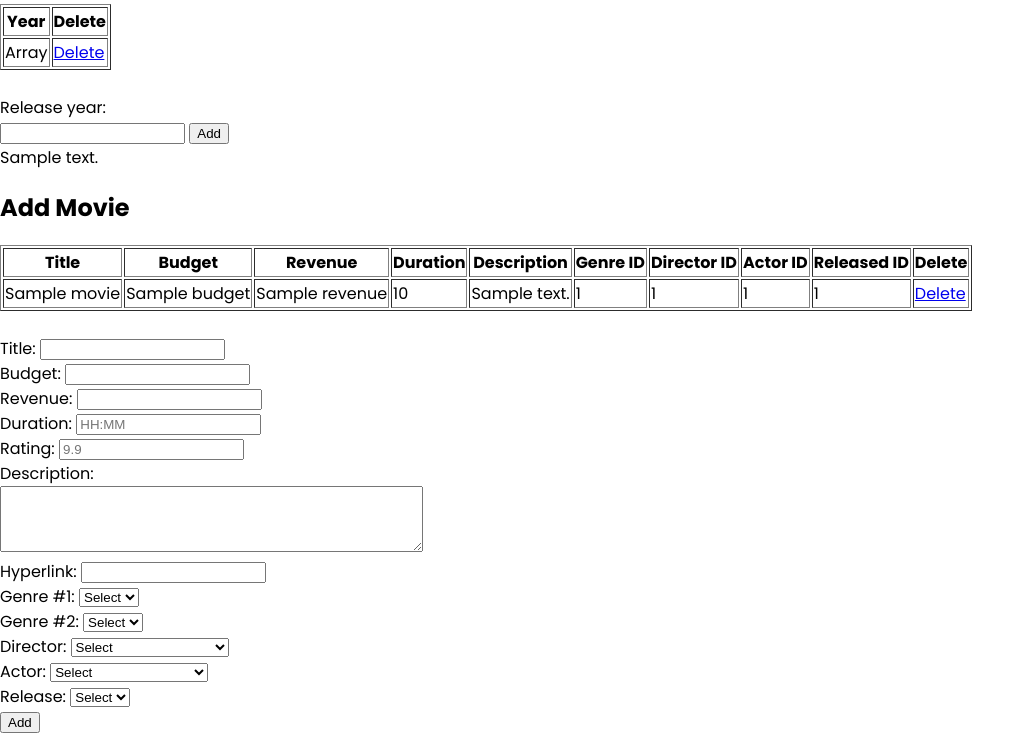
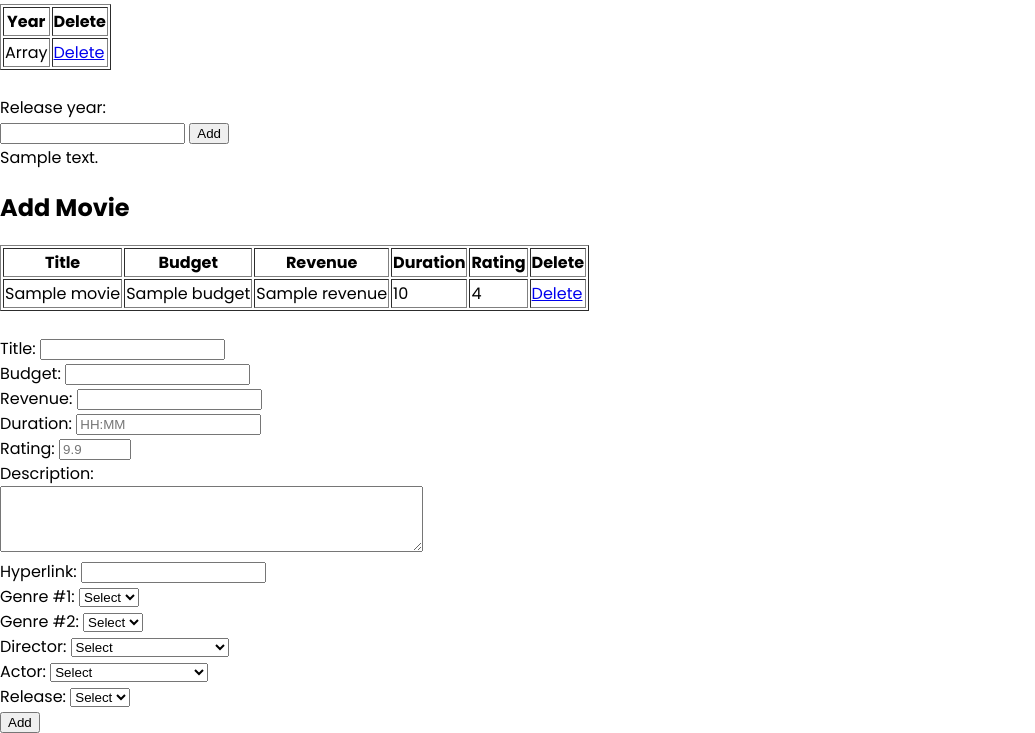
Before and after one commit to EtienneCClarke/Movie-Database-Presentation-Tool, a CodeIgniter app: the page made by application/views/admin_view/add_movie.php in a window 1280 px wide. Shown: the part 764-1497 px from the top of the page, without its empty margins (0-1035 px from the left). Run offline with CodeIgniter, Linux system fonts and the light colour scheme; the template is opened without the code that fills it: most values are stand-ins (such as "Sample title", 1, 10 or a date in 2020).

Commit message:
updated admin

```diff
--- a/application/controllers/Admin_Controller/Add_Movie_Controller.php
+++ b/application/controllers/Admin_Controller/Add_Movie_Controller.php
@@ -136,8 +136,8 @@ class Add_Movie_Controller extends CI_Controller {
 		$data['revenue'] = $this->input->post('revenue', TRUE);
 		$data['duration'] = $this->input->post('duration', TRUE);
 		$data['rating'] = $this->input->post('rating', TRUE);
-		$data['genreID'] = $this->input->post('genreIDOne', TRUE);
-		$data['genreID1'] = $this->input->post('genreIDTwo', TRUE);
+		$data['genreID'] = $this->input->post('genreID', TRUE);
+		$data['genreID2'] = $this->input->post('genreIDTwo', TRUE);
 		$data['directorID'] = $this->input->post('directorID', TRUE);
 		$data['actorID'] = $this->input->post('actorID', TRUE);
 		$data['releasedID'] = $this->input->post('releaseID', TRUE);
@@ -147,7 +147,7 @@ class Add_Movie_Controller extends CI_Controller {
 		$titleExists = $this->add_movie_model->addMovie($data);
 		if($titleExists)
 		{
-			$data['movieMessage'] = "Title already exists";
+			$data['movieMessage'] = "Movie already exists";
         }else{
             $data['movieMessage'] = "Movie added";
         }
--- a/application/views/admin_view/add_movie.php
+++ b/application/views/admin_view/add_movie.php
@@ -138,11 +138,7 @@ _END;
                         <th> Budget </th>
                         <th> Revenue </th>
                         <th> Duration </th>
-                        <th> Description </th>
-                        <th> Genre ID </th>
-                        <th> Director ID </th>
-                        <th> Actor ID </th>
-                        <th> Released ID </th>
+                        <th> Rating </th>
                         <th> Delete </th>
                     </tr>
         <?php
@@ -157,11 +153,7 @@ _END;
                         <td> $row->budget </td>
                         <td> $row->revenue </td>
                         <td> $row->duration </td>
-                        <td> $row->description </td>
-                        <td> $row->genreID </td>
-                        <td> $row->directorID </td>
-                        <td> $row->actorID </td>
-                        <td> $row->releasedID </td>
+                        <td> $row->rating </td>
                         <td><a href=$deleteMovie> Delete </a></td>
                     </tr>
 _END;
@@ -179,14 +171,14 @@ _END;
             <label> Duration: </label>
 			<input type='text' name='duration' placeholder='HH:MM' required/><br>
             <label> Rating: </label>
-			<input type='number' step='0.1' name='rating' placeholder='9.9' max='10' required/><br>
+			<input type='number' step='0.1' name='rating' placeholder='9.9' min='0.1' max='10' required/><br>
             <label> Description: </label><br>
 			<textarea rows="4" cols="50" name="description" maxlength='1000'></textarea><br>
             <label> Hyperlink: </label>
 			<input type='text' name='hyperlink' maxlength='255' required/><br>
 
             <label> Genre #1: </label>
-                <select name='genreIDOne'>
+                <select name='genreID'>
                 <option value='Select' required>Select</option>
                     <?php
                         if(is_array($genre) || is_object($genre))
```
Also changed, not shown: application/models/admin_model/add_movie_model.php (+4 -3 lines).
